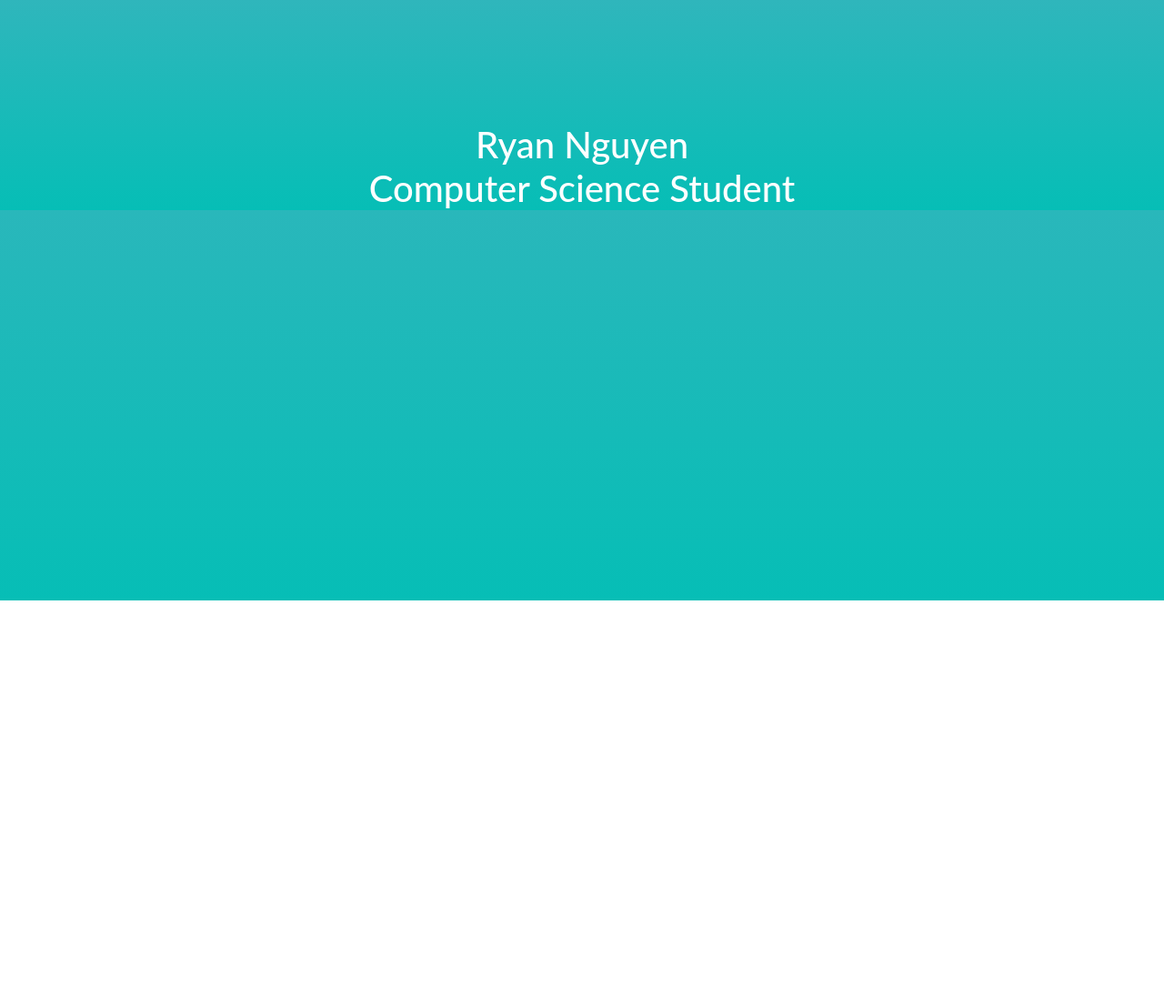
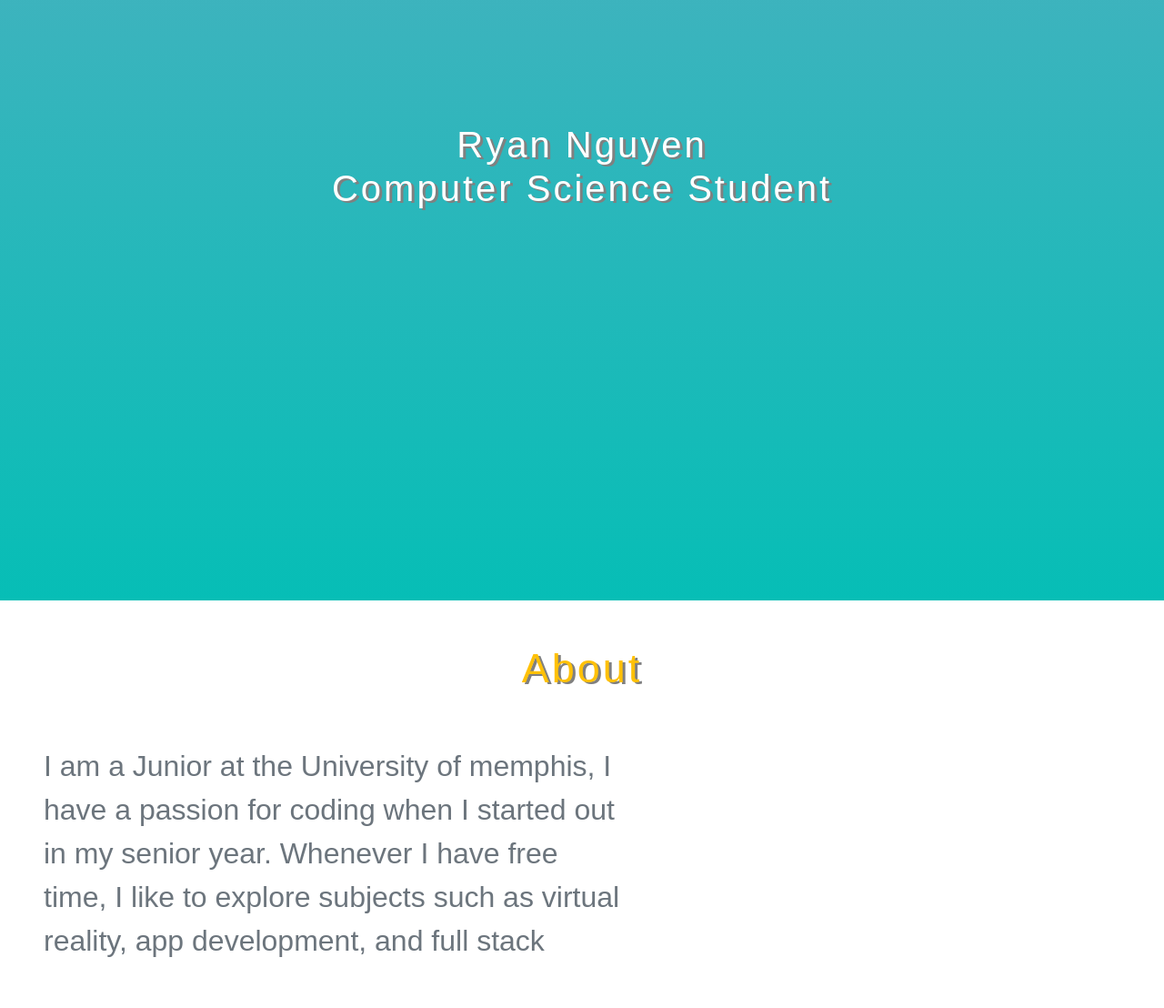
Before and after one commit to ryanthnguyen/PortfolioWebsite, a plain HTML site: page index.html in a window 1280 px wide. Shown: the part 140-1248 px from the top of the page at 91% size. Before the commit the page ends 800 px from the top, so only its background shows below. Drawn offline with nearby package versions, Linux system fonts and the light colour scheme.

Commit message:
Starting on About Page

```diff
--- a/index.css
+++ b/index.css
@@ -1,10 +1,12 @@
 html, body {
-  background: #06beb6;  /* fallback for old browsers */
-  background: -webkit-linear-gradient(to bottom, #48b1bf, #06beb6);  /* Chrome 10-25, Safari 5.1-6 */
-  background: linear-gradient(to bottom, #48b1bf, #06beb6); /* W3C, IE 10+/ Edge, Firefox 16+, Chrome 26+, Opera 12+, Safari 7+ */
-  background-size: cover;
+  margin: 0% !im;
+  padding: 0% !important;
+  height: 100% !important;
+  min-height: 100%;
+}
+
+nav {
   font-family: "Lato";
-  min-height: 100%;
 }
 
 
@@ -20,6 +22,7 @@ html, body {
 
 nav li a {
   border-bottom: 3px solid transparent;
+  letter-spacing: 1px;
 }
 
 a.nav-link:hover {
@@ -28,6 +31,50 @@ a.nav-link:hover {
 
 h1 {
   text-align: center;
+  text-transform: capitalize;
   margin-top: 15%;
   color: white;
+  font-family: sans-serif;
+  text-shadow: 3px 2px gray;
+  letter-spacing: 3px;
 }
+
+.top {
+  background: #06beb6;  /* fallback for old browsers */
+  background: -webkit-linear-gradient(to bottom, #48b1bf, #06beb6);  /* Chrome 10-25, Safari 5.1-6 */
+  background: linear-gradient(to bottom, #48b1bf, #06beb6); /* W3C, IE 10+/ Edge, Firefox 16+, Chrome 26+, Opera 12+, Safari 7+ */
+  background-size: cover;
+  height: 100% !important;
+  width: 100% !important;
+  margin: auto;
+}
+
+.AboutSection {
+  height: 50%;
+  background: white;
+}
+
+.paragraph {
+  display: inline;
+}
+
+img {
+  margin-top: 3% !important;
+  height: 240px;
+  width: 240px;
+  float: right;
+}
+
+#header {
+  font-size: 45px;
+  font-family: sans-serif;
+  text-shadow: 3px 2px gray;
+  letter-spacing: 3px;
+}
+
+p {
+  float: left;
+  width: 50%;
+  font-size: 32px;
+  font-family: sans-serif;
+}
--- a/index.html
+++ b/index.html
@@ -12,6 +12,7 @@
     <title>Home Page</title>
   </head>
   <body>
+    <section class="top">
     <nav class="navbar navbar-expand-sm navbar-dark bg-indigo">
       <div class="container mr-5">
         <a class="navbar-brand" href="#" id="brand"></a>
@@ -31,9 +32,16 @@
         </ul>
       </div>
     </nav>
-    <div class="introduction">
-      <h1 class="animated zoomIn">Ryan Nguyen</br>Computer Science Student</h1>
-    </div>
+      <div>
+        <h1 class="animated zoomIn">Ryan Nguyen</br>Computer Science Student</h1>
+      </div>
+    </section>
+    <section class="AboutSection">
+      <div class="paragraph">
+        <h1 class="text-center mt-5 text-warning" id="header">About</h1>
+        <p class="text-secondary mt-5 ml-5">I am a Junior at the University of memphis, I have a passion for coding when I started out in my senior year. Whenever I have free time, I like to explore subjects such as virtual reality, app development, and full stack
+      </div>
+    </section>
     <!-- Optional JavaScript -->
     <!-- jQuery first, then Popper.js, then Bootstrap JS -->
     <script src="https://code.jquery.com/jquery-3.2.1.slim.min.js" integrity="sha384-KJ3o2DKtIkvYIK3UENzmM7KCkRr/rE9/Qpg6aAZGJwFDMVNA/GpGFF93hXpG5KkN" crossorigin="anonymous"></script>
```
Also changed, not shown: ProfilePic.jpg (added).
